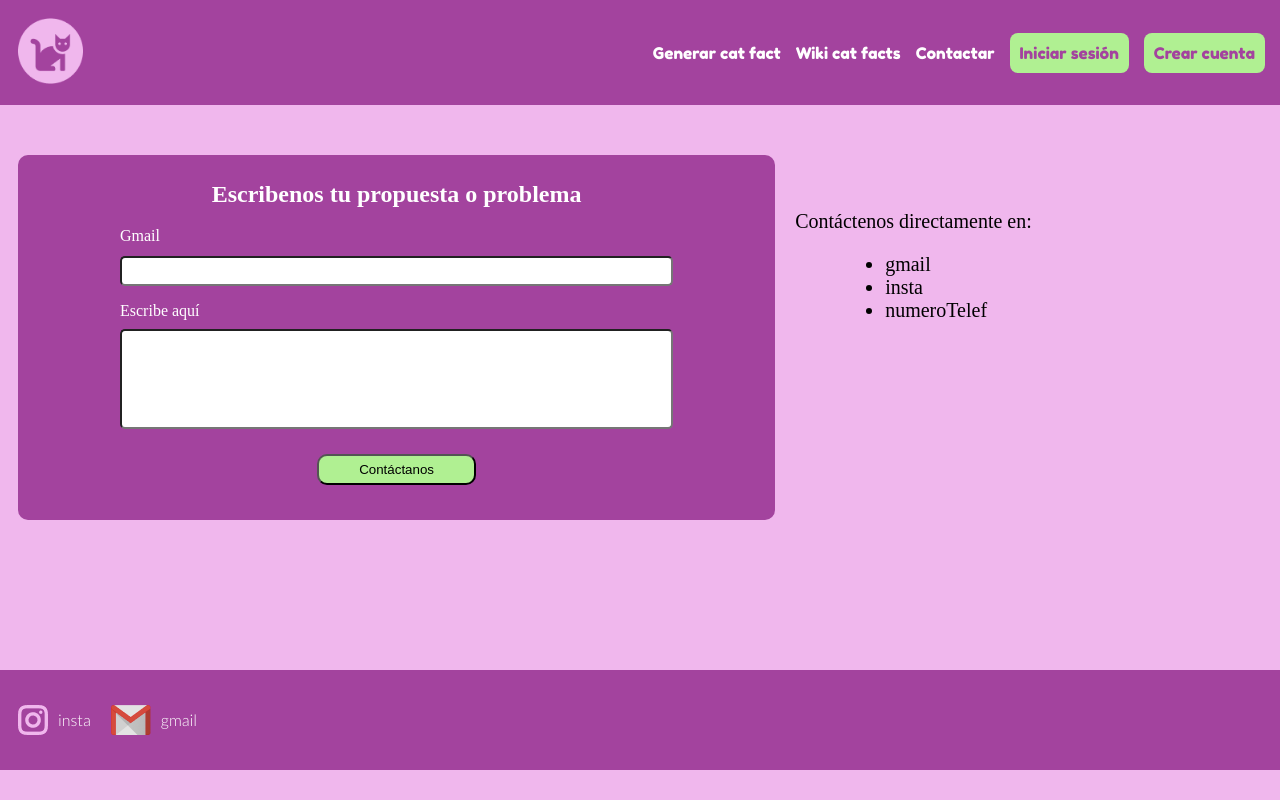
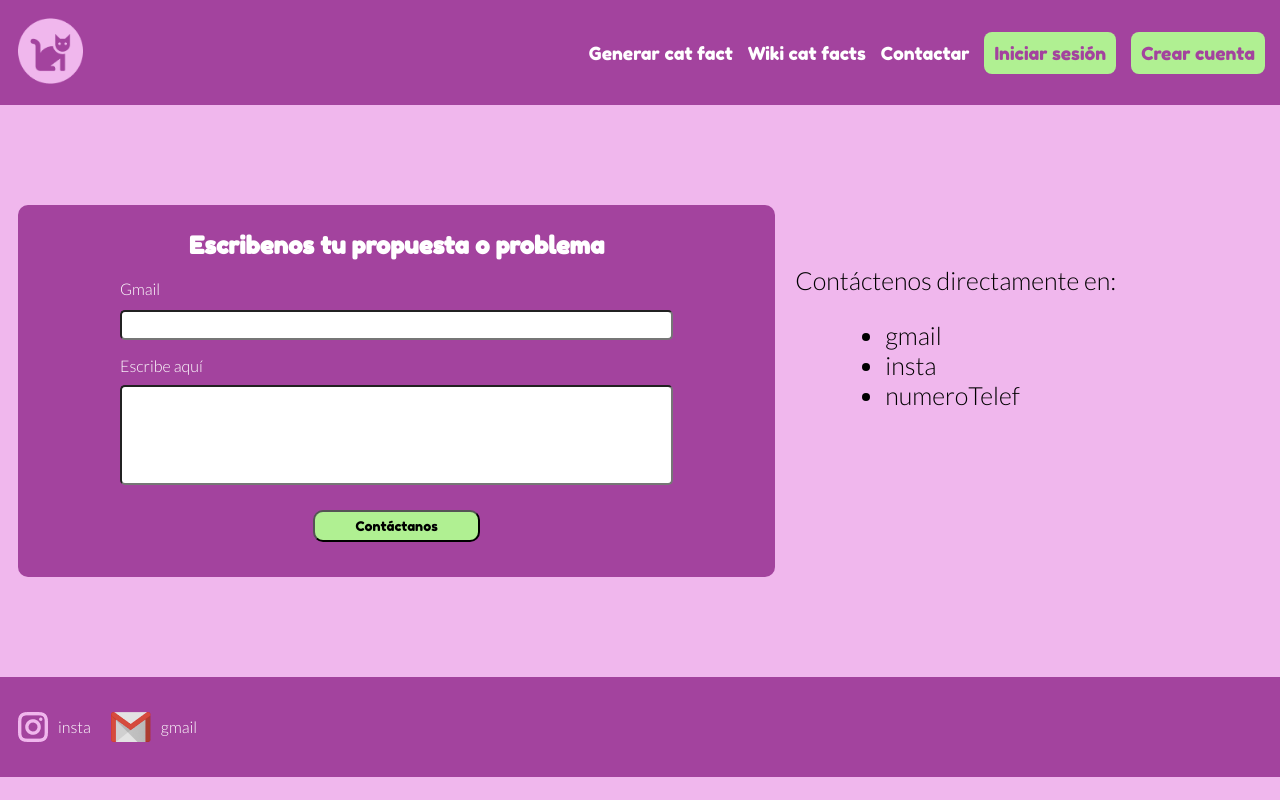
Before and after one commit to juanrabaro/ut4-diw-catfats, a website built with Parcel: page src/contacto.html in a window 1280 px wide. Built offline with nearby package versions, Linux system fonts and the light colour scheme.

```diff
--- a/src/assets/sass/_header.scss
+++ b/src/assets/sass/_header.scss
@@ -3,6 +3,7 @@
     height: 105px;
     width: 100%;
     font-family: $fuenteTitulos;
+    font-size: 18px;
 
     nav {
         display: flex;
--- a/src/assets/sass/contacto.scss
+++ b/src/assets/sass/contacto.scss
@@ -1,59 +1,7 @@
-//Variables
-$rosaOscuro: #A3439E;
-$rosaClaro: #F0B7ED;
-$verdeClaro: #B0F092;
-$fuenteTitulos: "Fredoka One";
-$fuenteTexto: "Lato";
-
-
-* {
-    box-sizing: border-box;
-    color: white;
-
-    #enlaceInicio, #enlaceCrear {
-        color: $rosaOscuro;
-        background-color: $verdeClaro;
-        padding: 10px;
-        border-radius: 8px;
-        text-decoration: none;
-    }
-}
-
-body {
-    margin: 0px;
-    width: 100%;
-    background-color: $rosaClaro;
-}
-
-header {
-    background-color: $rosaOscuro;
-    height: 105px;
-    width: 100%;
-    font-family: $fuenteTitulos;
-
-    nav {
-        display: flex;
-        color: $verdeClaro;
-
-        #logo {
-            width: 65px;
-            margin: 18px;
-        }
-        #enlacesCabecera {
-            display: flex;
-            align-items: center;
-            justify-content: end;
-            gap: 15px;
-            width: 100%;
-            margin-right: 15px;
-            text-decoration: none;
-
-            a {
-                text-decoration: none;
-            }
-        }
-    }
-}
+@import "_variables.scss";
+@import "_footer.scss";
+@import "_globalYbody.scss";
+@import "_header.scss";
 
 main {
     #contenido {
@@ -62,8 +10,8 @@
         //margin-left: -400px;
         margin-left: 18px;
         //margin-right: 300px;
-        margin-top: 50px;
-        margin-bottom: 150px;
+        margin-top: 100px;
+        margin-bottom: 100px;
         gap: 20px;
 
 
@@ -81,6 +29,7 @@
 
                 h2 {
                     text-align: center;
+                    font-family: $fuenteTitulos;
                 }
                 input {
                     width: 100%;
@@ -92,6 +41,7 @@
                     height: 100px;
                 }
                 button {
+                    font-family: $fuenteTitulos;
                     color: black;
                     background-color: $verdeClaro;
                     display: block;
@@ -104,6 +54,9 @@
                     margin-top: 25px;
                     margin-bottom: 25px;
                 }
+                label {
+                    font-family: $fuenteTexto;
+                }
             }
         }
     }
@@ -112,7 +65,8 @@
         //background-color: white;
         //border: 1px solid black;
         padding-top: 35px;
-        font-size: 20px;
+        font-size: 25px;
+        font-family: $fuenteTexto;
 
         p {
             color: black;
@@ -123,33 +77,3 @@
         }
     }
 }
-
-footer {
-    background-color: $rosaOscuro;
-    height: 100px;
-    //font-family: $fuenteTexto;
-
-    #piePagina {
-        height: 100px;
-        display: flex;
-        gap: 20px;
-        margin-left: 18px;
-        align-items: center;
-
-        #instaFooter, #gmailFooter {
-            display: flex;
-            gap: 10px;
-            align-items: center;
-            font-family: $fuenteTexto;
-        }
-        #instaFooter > img {
-            width: 30px;
-            height: 30px;
-        }
-        #gmailFooter > img {
-            width: 40px;
-            height: 30px;
-        }
-
-    }
-}
--- a/src/assets/sass/descripcion.scss
+++ b/src/assets/sass/descripcion.scss
@@ -1,62 +1,12 @@
 //Variables
-$rosaOscuro: #A3439E;
-$rosaClaro: #F0B7ED;
-$verdeClaro: #B0F092;
-$fuenteTitulos: "Fredoka One";
-$fuenteTexto: "Lato";
-
-
-* {
-    box-sizing: border-box;
-    color: white;
-
-    #enlaceInicio, #enlaceCrear {
-        color: $rosaOscuro;
-        background-color: $verdeClaro;
-        padding: 10px;
-        border-radius: 8px;
-        text-decoration: none;
-    }
-}
-
-body {
-    margin: 0px;
-    width: 100%;
-    background-color: $rosaClaro;
-}
-
-header {
-    background-color: $rosaOscuro;
-    height: 105px;
-    width: 100%;
-    font-family: $fuenteTitulos;
-
-    nav {
-        display: flex;
-        color: $verdeClaro;
-
-        #logo {
-            width: 65px;
-            margin: 18px;
-        }
-        #enlacesCabecera {
-            display: flex;
-            align-items: center;
-            justify-content: end;
-            gap: 15px;
-            width: 100%;
-            margin-right: 15px;
-            text-decoration: none;
-
-            a {
-                text-decoration: none;
-            }
-        }
-    }
-}
+@import "_variables.scss";
+@import "_footer.scss";
+@import "_globalYbody.scss";
+@import "_header.scss";
 
 main {
     h1 {
+        font-family: $fuenteTitulos;
         color: black;
         text-align: center;
     }
@@ -79,38 +29,10 @@
             border-radius: 20px;
         }
         p {
-            font-size: 20px;
+            font-family: $fuenteTexto;
+            font-size: 28px;
             color: black;
+            width: 400px;
         }
     }
 }
-
-footer {
-    background-color: $rosaOscuro;
-    height: 100px;
-    //font-family: $fuenteTexto;
-
-    #piePagina {
-        height: 100px;
-        display: flex;
-        gap: 20px;
-        margin-left: 18px;
-        align-items: center;
-
-        #instaFooter, #gmailFooter {
-            display: flex;
-            gap: 10px;
-            align-items: center;
-            font-family: $fuenteTexto;
-        }
-        #instaFooter > img {
-            width: 30px;
-            height: 30px;
-        }
-        #gmailFooter > img {
-            width: 40px;
-            height: 30px;
-        }
-
-    }
-}
--- a/src/assets/sass/wiki.scss
+++ b/src/assets/sass/wiki.scss
@@ -12,6 +12,7 @@
     padding-top: 60px;
     padding-bottom: 40px;
 
+    //div
     .itemGrid {
         //background-color: red;
         //text-align: center;
@@ -37,6 +38,7 @@
             top: 0;
 
             span {
+                font-family: $fuenteTexto;
                 position: absolute;
                 background-color: $rosaOscuro;
                 //border: 1px solid black;
```
Also changed, not shown: src/assets/sass/main.scss (+14 -6 lines), src/index.html (+1 -1 lines), dist/index.html, 9 other files.
